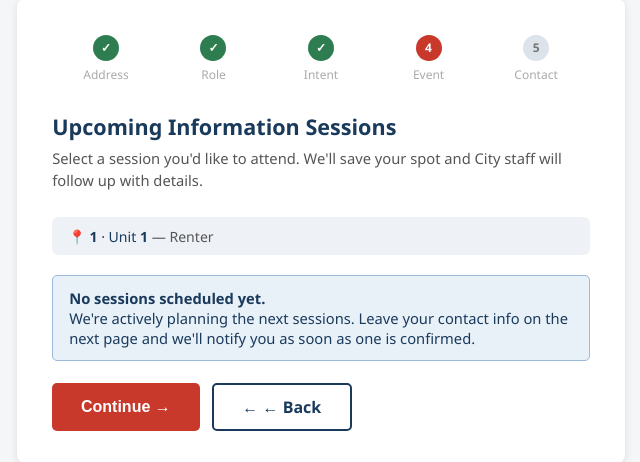
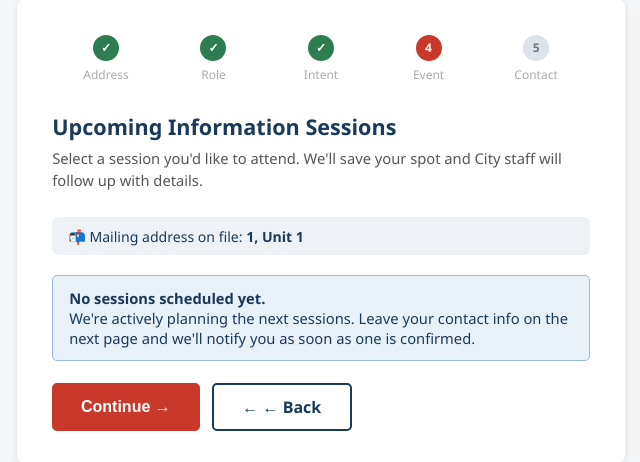
Before and after one commit to City-Of-Lawrence/LEAP-Showcase, a Flask app: page /events/select in a window 1280 px wide. Shown: the part 207-669 px from the top of the page, without its empty margins (319-959 px from the left). Run offline with Flask 3, Linux system fonts and the light colour scheme; the visitor is signed in with stand-in values (Sample User, id 1); data comes from the database, SQL or seed files in the repository; data that the repository does not hold is empty.

Commit message:
Renter: simplify address banner to 'Mailing address on file'

```diff
--- a/templates/event_select.html
+++ b/templates/event_select.html
@@ -20,9 +20,7 @@
   {% if address %}
   <div style="background:#eef2f7; border-radius:6px; padding:0.6rem 1rem;
               margin-bottom:1.2rem; font-size:0.88rem; color:#1a3a5c;">
-    📍 <strong>{{ address }}</strong>
-    {% if service_unit %} · Unit <strong>{{ service_unit }}</strong>{% endif %}
-    <span style="color:#555; font-weight:400;"> — {{ t('role_renter') }}</span>
+    📬 {{ t('eselect_address_on_file') }} <strong>{{ address }}{% if service_unit %}, Unit {{ service_unit }}{% endif %}</strong>
   </div>
   {% endif %}
 
--- a/translations.py
+++ b/translations.py
@@ -838,6 +838,10 @@ TRANSLATIONS = {
     },
 
     # ── event_select.html ────────────────────────────────────────────
+    "eselect_address_on_file": {
+        "en": "Mailing address on file:",
+        "es": "Dirección postal registrada:",
+    },
     "eselect_title": {
         "en": "Upcoming Information Sessions",
         "es": "Próximas Sesiones Informativas",
```
